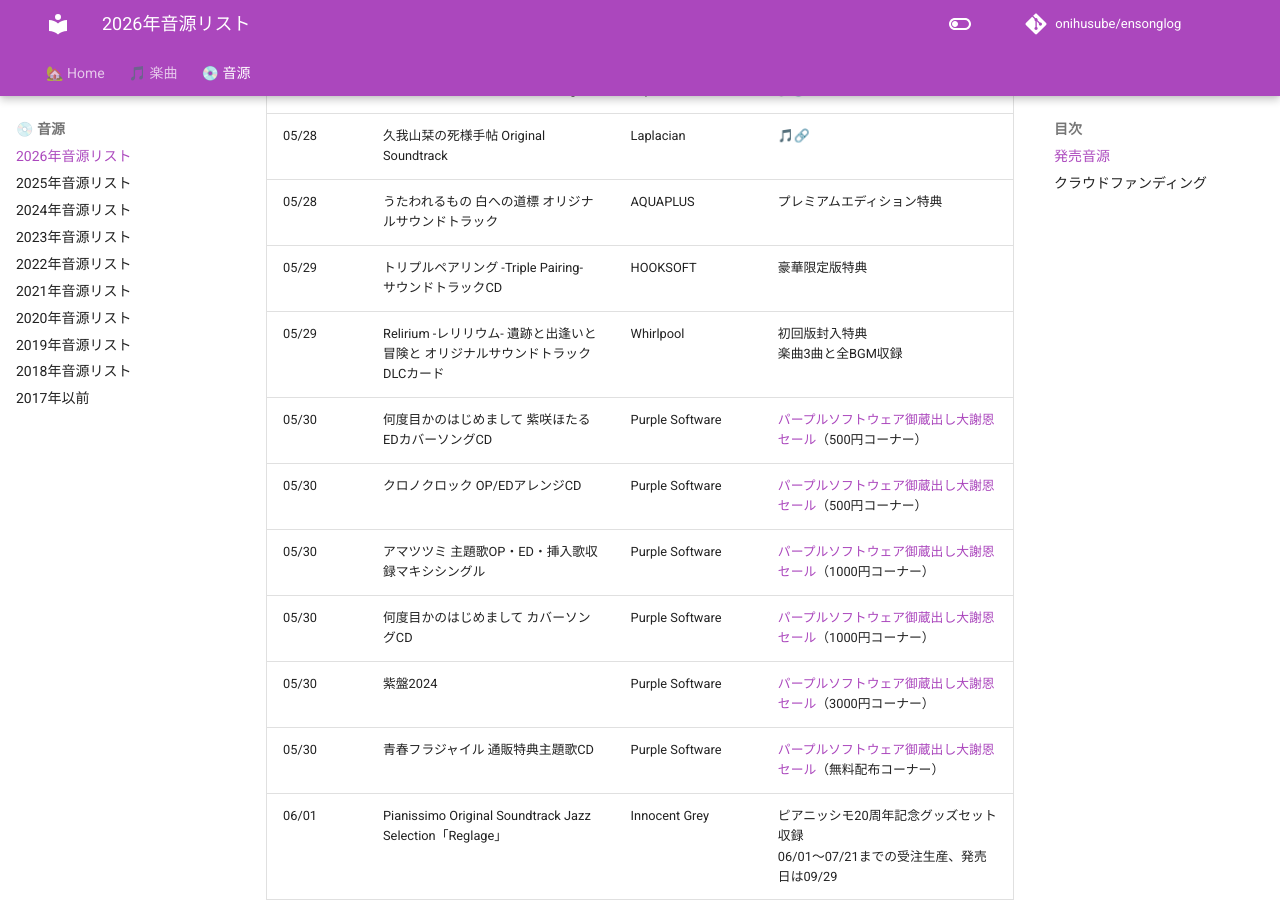
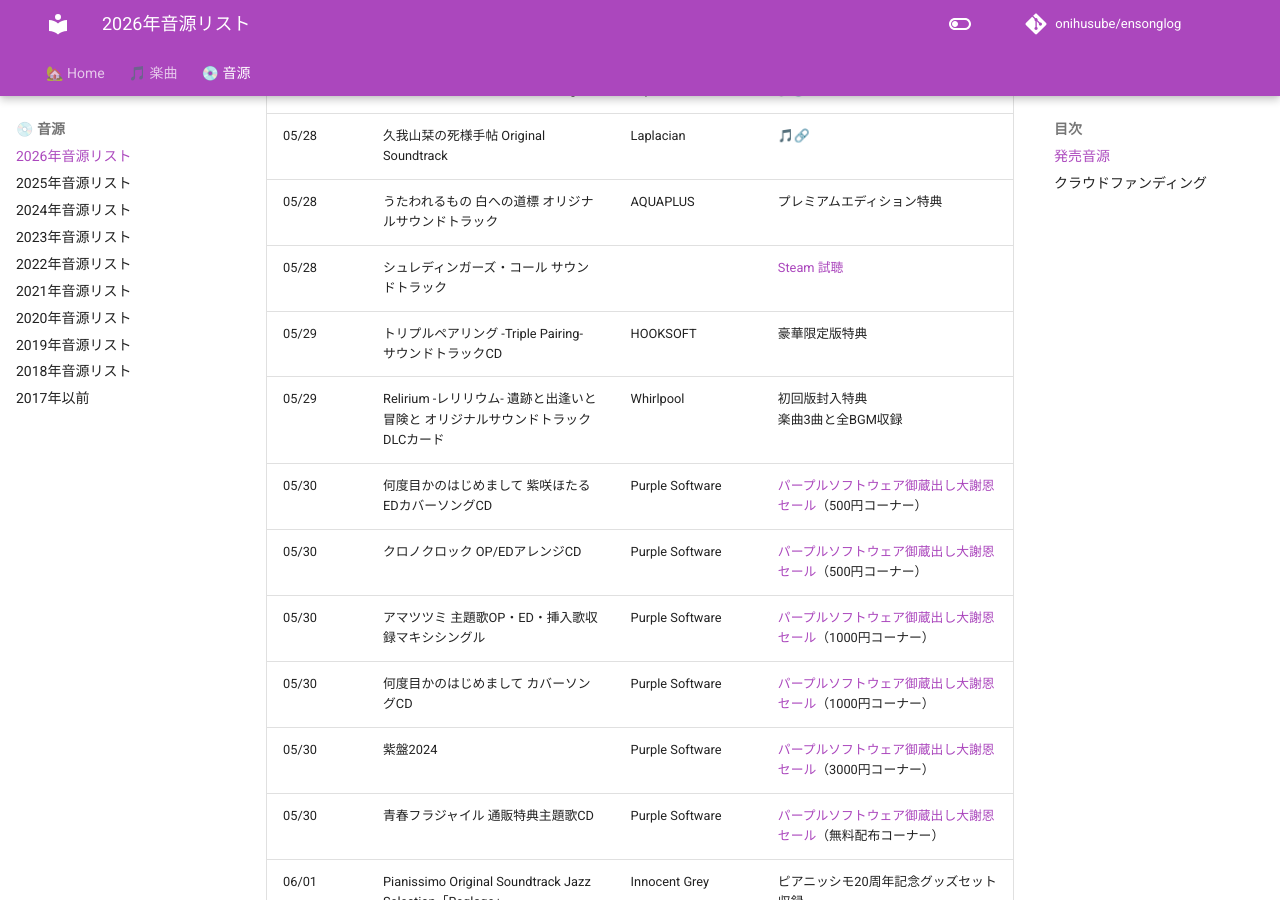
Before and after one commit to onihusube/ensonglog, an MkDocs documentation site: the page built from docs/2026/音源.md, in a window 1280 px wide and 900 px high, scrolled down 5989 px. Built offline with MkDocs 1.6.1 and Material for MkDocs 9.7.7, drawn with Linux system fonts in a browser that asks for light colours; comment, search, counter and statistics services are not loaded.

Commit message:
シュレディンガーズ・コール サウンドトラック 追加

```diff
--- a/docs/2026/音源.md
+++ b/docs/2026/音源.md
@@ -89,6 +89,7 @@
 | 05/28 | 久我山栞の死様手帖 -Theme Songs- | Laplacian | [🎵🔗](https://linkco.re/SRy7axCu) |
 | 05/28 | 久我山栞の死様手帖 Original Soundtrack | Laplacian | [🎵🔗](https://linkco.re/2QSyeqHE) |
 | 05/28 | うたわれるもの 白への道標 オリジナルサウンドトラック | AQUAPLUS | プレミアムエディション特典 |
+| 05/28 | シュレディンガーズ・コール サウンドトラック |  | [Steam](https://store.steampowered.com/app/4612770/_/) [試聴](https://www.youtube.com/watch?v=I5Z0M_lXr_c) |
 | 05/29 | トリプルペアリング -Triple Pairing- サウンドトラックCD | HOOKSOFT | 豪華限定版特典 |
 | 05/29 | Relirium -レリリウム- 遺跡と出逢いと冒険と オリジナルサウンドトラック DLCカード | Whirlpool | 初回版封入特典 </br> 楽曲3曲と全BGM収録 |
 | 05/30 | 何度目かのはじめまして 紫咲ほたるEDカバーソングCD | Purple Software | [パープルソフトウェア御蔵出し大謝恩セール](https://x.com/purple_NewWork/status/2057423783217201370)（500円コーナー） |
```
